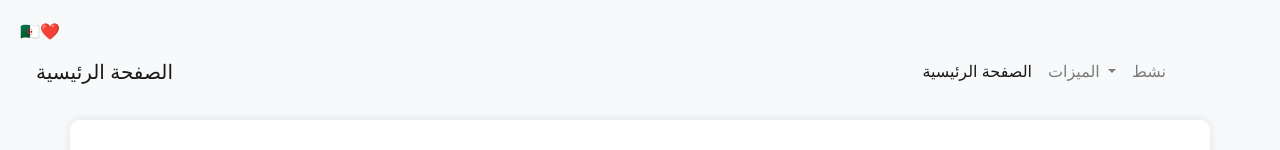
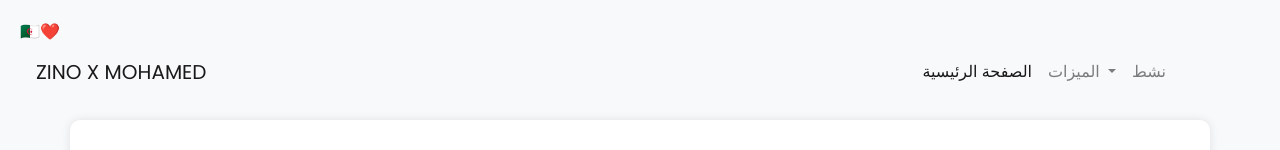
Before and after one commit to zino323/LUSIT, a website: page public/index.html in a window 1280 px wide. Shown: the top 150 px of the page. Drawn offline with nearby package versions, Linux system fonts and the light colour scheme; no server answers.

Commit message:
Update index.html

```diff
--- a/public/index.html
+++ b/public/index.html
@@ -12,7 +12,7 @@
    </head>
    <body>
       <nav class="navbar navbar-expand-lg navbar-light bg-light">
-         <a class="navbar-brand" href="#">الصفحة الرئيسية </a>
+         <a class="navbar-brand" href="#">ZINO X MOHAMED</a>
          <button class="navbar-toggler" type="button" data-toggle="collapse" data-target="#navbarNav" aria-controls="navbarNav" aria-expanded="false" aria-label="Toggle navigation">
          <span class="navbar-toggler-icon"></span>
          </button>
```
